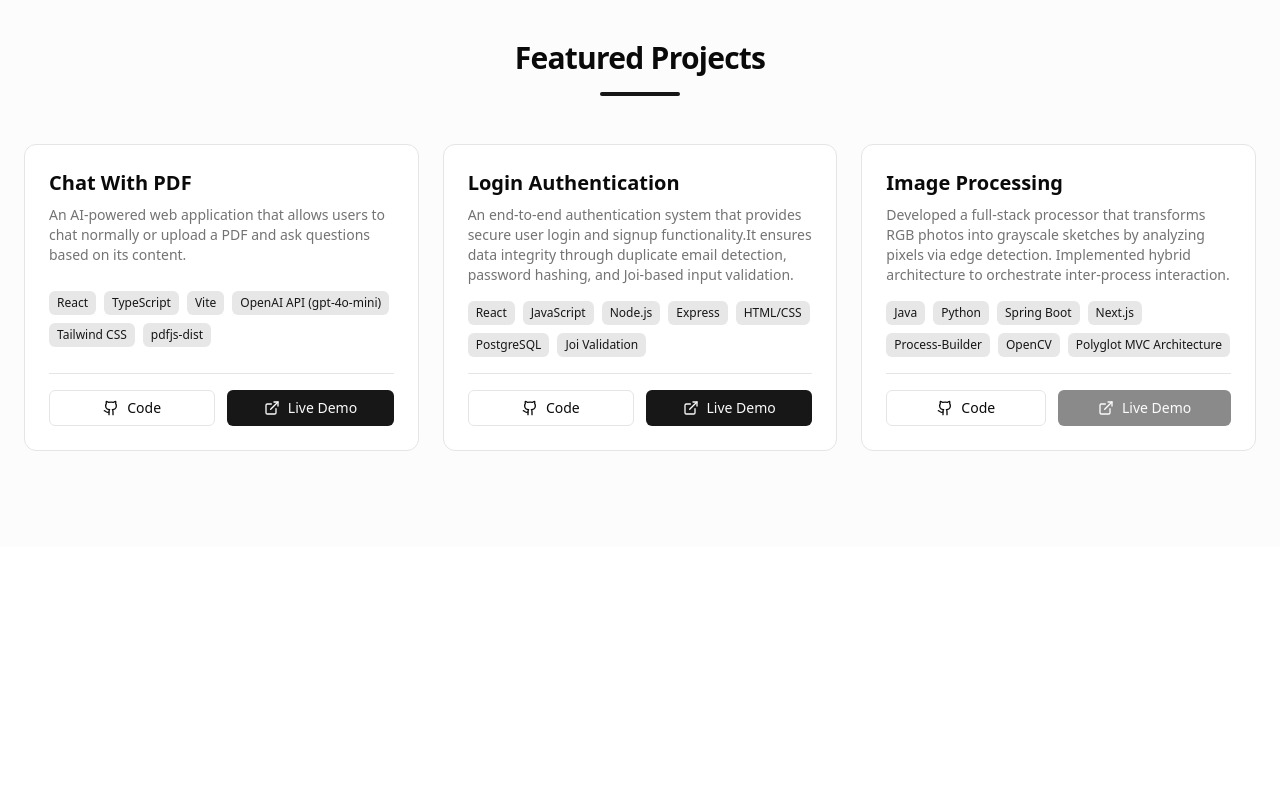
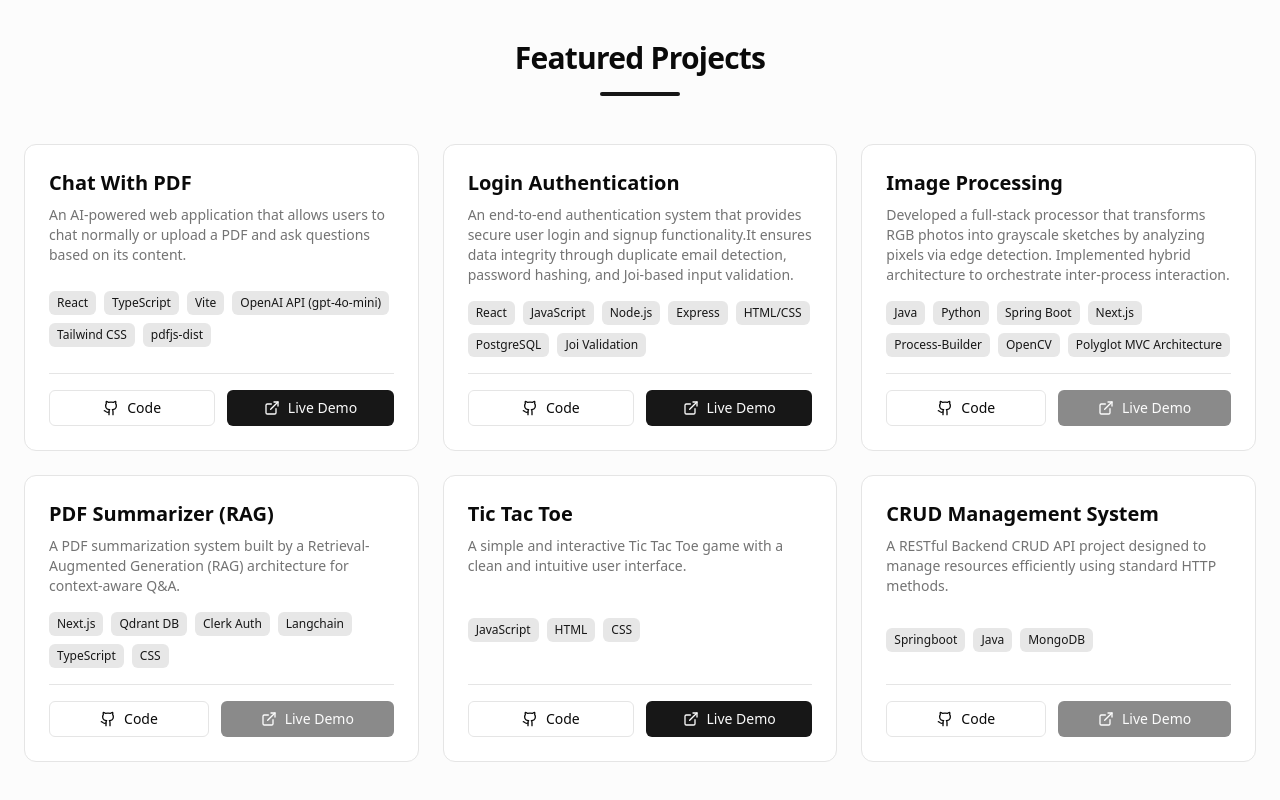
Before and after one commit to sravanthch/portfolio, a Next.js app: page / in a window 1280 px wide. Shown: the part 3466-4266 px from the top of the page. Before the commit the page ends 4013 px from the top, so only its background shows below. Built offline with nearby package versions, Linux system fonts and the light colour scheme; no server answers.

Commit message:
Update Projects Section

```diff
--- a/components/projects-section.tsx
+++ b/components/projects-section.tsx
@@ -3,9 +3,7 @@
 import { SectionContainer } from "@/components/ui/section-container";
 import { Button } from "@/components/ui/button";
 import { motion } from "framer-motion";
-import { ExternalLink, Github, Loader2 } from "lucide-react";
-import { useEffect, useState } from "react";
-
+import { ExternalLink, Github } from "lucide-react";
 interface Project {
     projectId: string;
     title: string;
@@ -40,35 +38,34 @@ const INITIAL_PROJECTS: Project[] = [
         githubUrl: "https://github.com/sravanthch/imageProcessing-frontend",
         liveUrl: ""
     },
+    {
+        projectId: "1cfe16f6",
+        title: "PDF Summarizer (RAG)",
+        description: "A PDF summarization system built by a Retrieval-Augmented Generation (RAG) architecture for context-aware Q&A.",
+        techStack: ["Next.js", "Qdrant DB", "Clerk Auth", "Langchain", "TypeScript", "CSS"],
+        githubUrl: "https://github.com/sravanthch/Pdf-Rag",
+        liveUrl: null
+    },
+    {
+        projectId: "0aa9024b",
+        title: "Tic Tac Toe",
+        description: "A simple and interactive Tic Tac Toe game with a clean and intuitive user interface.",
+        techStack: ["JavaScript", "HTML", "CSS"],
+        githubUrl: "https://github.com/sravanthch/TicTacToe",
+        liveUrl: "https://unique-crostata-28d7b3.netlify.app/"
+    },
+    {
+        projectId: "693a00dc",
+        title: "CRUD Management System",
+        description: "A RESTful Backend CRUD API project designed to manage resources efficiently using standard HTTP methods.",
+        techStack: ["Springboot", "Java", "MongoDB"],
+        githubUrl: "https://github.com/sravanthch/springboot-mongoDB",
+        liveUrl: null
+    }
 ];
 
 export function ProjectsSection() {
-    const [projects, setProjects] = useState<Project[]>(INITIAL_PROJECTS);
-    const [isLoading, setIsLoading] = useState(true);
-    const API_URL = `${process.env.NEXT_PUBLIC_PROJECTS_API}/projects`;
-
-    useEffect(() => {
-        const fetchProjects = async () => {
-            console.log("Fetching projects from:", API_URL);
-            if (!API_URL) {
-                console.warn("API_URL is not defined");
-                setIsLoading(false);
-                return;
-            }
-
-            try {
-                const response = await fetch(API_URL);
-                const data = await response.json();
-                setProjects(prev => [...prev, ...data]);
-            } catch (error) {
-                console.error("Error fetching projects:", error);
-            } finally {
-                setIsLoading(false);
-            }
-        };
-
-        fetchProjects();
-    }, [API_URL]);
+    const projects = INITIAL_PROJECTS;
 
     return (
         <SectionContainer id="projects" className="bg-muted/30">
@@ -137,11 +134,6 @@ export function ProjectsSection() {
                         </motion.div>
                     ))}
 
-                    {isLoading && (
-                        <div className="flex items-center justify-center p-12 col-span-1 md:col-span-2 lg:col-span-3">
-                            <Loader2 className="h-8 w-8 animate-spin text-primary" />
-                        </div>
-                    )}
                 </div>
             </motion.div>
         </SectionContainer>
```
